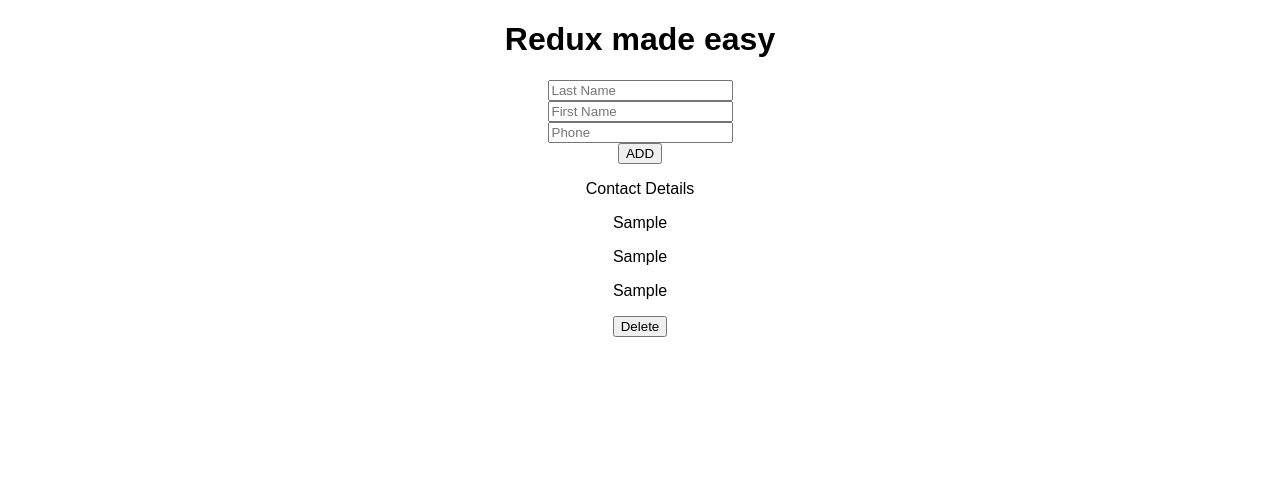
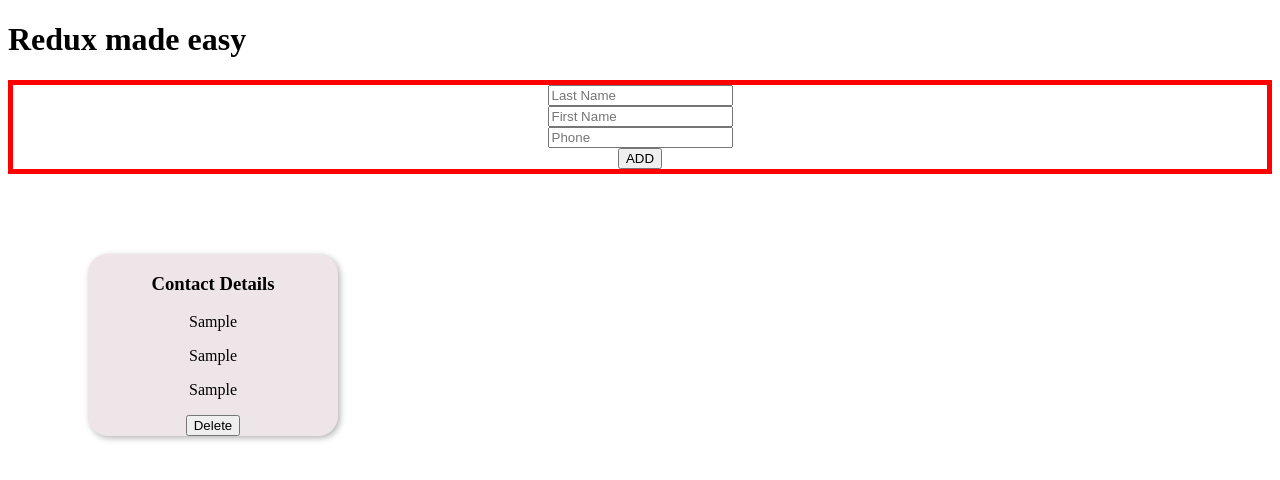
Before and after one commit to DanSimonson/ducks_redux, a React (Create React App) app: page / in a window 1280 px wide. Both pictures are taken after typing "Sample", "Sample", "Sample" into the empty fields and a click on the button "ADD". Shown: the top 480 px of the page. Built offline with nearby package versions, Linux system fonts and the light colour scheme.

Commit message:
styled cards

```diff
--- /dev/null
+++ b/src/Contact.css
@@ -0,0 +1,22 @@
+.grid {
+  margin: 80px;
+  display: grid;
+  grid-template-columns: repeat(3, 1fr);
+  grid-gap: 30px;
+  align-items: center;
+}
+
+.grid > article {
+  background: #eee5e9;
+  border: none;
+  box-shadow: 2px 2px 6px 0px rgba(0, 0, 0, 0.3);
+  border-radius: 20px;
+  text-align: center;
+  width: 250px;
+  transition: transform 0.3s;
+}
+
+.grid > article:hover {
+  transform: translateY(5px);
+  box-shadow: 2px 2px 26px 0px rgba(0, 0, 0, 0.3);
+}
--- a/src/Contact.jsx
+++ b/src/Contact.jsx
@@ -1,12 +1,24 @@
 import React, { useState } from "react";
 import { useDispatch, useSelector } from "react-redux";
 import styled from "styled-components";
+import "./Contact.css";
+
 const ContainerDiv = styled.div`
+  border: 5px solid red;
   display: flex;
   flex-direction: column;
   align-items: center;
 `;
 const DisplayDiv = styled.div``;
+/**
+ * {/*<DisplayDiv key={contact.id}>
+            <p>Contact Details</p>
+            <p>{contact.lastName}</p>
+            <p>{contact.firstName}</p>
+            <p>{contact.phone}</p>
+            <button onClick={() => handleRemove(contact.id)}>Delete</button>
+        </DisplayDiv>
+*/
 
 function Contact() {
   const [contact, setContact] = useState([]);
@@ -43,6 +55,7 @@
   };
 
   return (
+    <>
       <ContainerDiv>
         <input
           type="text"
@@ -69,17 +82,26 @@
           id="phone"
         ></input>
         <button onClick={handleAdd}> ADD </button>
+      </ContainerDiv>
       {contacts.contacts.length > 0 &&
         contacts.contacts.map((contact) => (
-          <DisplayDiv key={contact.id}>
-            <p>Contact Details</p>
+          <div className="container">
+            <main className="grid">
+              <article>
+                <div className="text">
+                  <h3>Contact Details</h3>
                   <p>{contact.lastName}</p>
                   <p>{contact.firstName}</p>
                   <p>{contact.phone}</p>
-            <button onClick={() => handleRemove(contact.id)}>Delete</button>
-          </DisplayDiv>
+                  <button onClick={() => handleRemove(contact.id)}>
+                    Delete
+                  </button>
+                </div>
+              </article>
+            </main>
+          </div>
         ))}
-    </ContainerDiv>
+    </>
   );
 }
 
--- a/src/styles.css
+++ b/src/styles.css
@@ -1,4 +1,4 @@
 .App {
-  font-family: sans-serif;
-  text-align: center;
+  /*font-family: sans-serif;
+  text-align: center;*/
 }
```
Also changed, not shown: 1 other file (tests, documents, lock files or other folders). Lines whose indentation alone changed are shown as unchanged.
